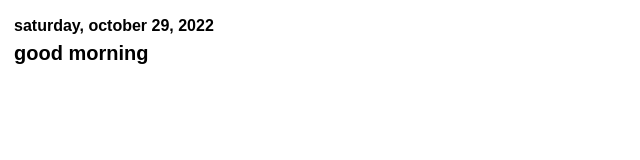
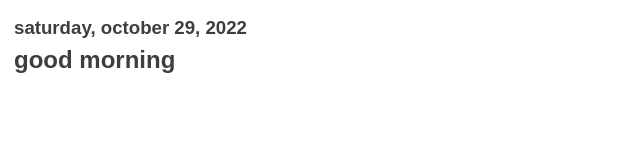
Before and after one commit to kundolss/widgets, a plain HTML site: page index.html in a window 1280 px wide. Shown: the whole page, without its empty margins (0-640 px from the left). Drawn offline with Linux system fonts and the light colour scheme.

Commit message:
Update index.html

```diff
--- a/index.html
+++ b/index.html
@@ -5,8 +5,8 @@
       #lbl {
         display: flex;
         font-family: sans-serif;
-        font-size: 15pt;
-        color: #000000;
+        font-size: 18pt;
+        color: #3e3e3e;
         padding: 5px;
         border: 1px solid #ffffff;
         justify-content: left;
@@ -22,7 +22,7 @@
       }
 
       #date{
-          font-size:12pt;
+          font-size:14pt;
           font-weight: bold;
       }
 
@@ -30,7 +30,7 @@
           background-color: #ffffff;
 
       @media (prefers-color-scheme: dark) {
-          color: #3e3e3e;}
+          color: #fafafa;}
       }
     </style>
 </head>
```
